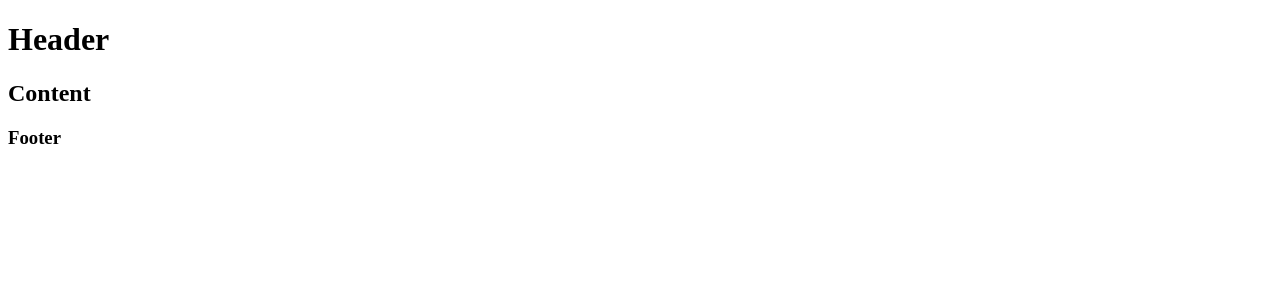
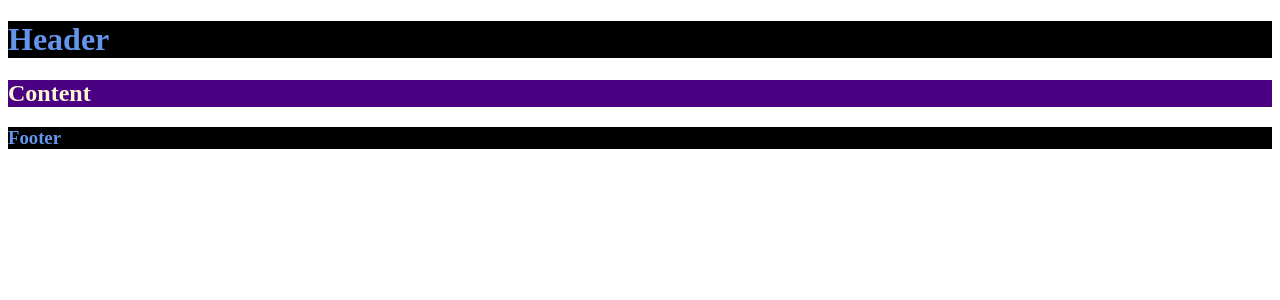
Before and after one commit to akinniyThomas/EBC_Project, a Django app: page / in a window 1280 px wide. Shown: the top 300 px of the page. Run offline with Django 3.2, Linux system fonts and the light colour scheme.

Commit message:
included style.css file

```diff
--- /dev/null
+++ b/EBC_Project/ebc_app/static/ebc_app/style.css
@@ -0,0 +1,17 @@
+.head
+{
+    color : cornflowerblue;
+    background-color : black;
+}
+
+.cont
+{
+    color : lightgoldenrodyellow;
+    background-color : indigo;
+}
+
+.foot
+{
+    color:cornflowerblue;
+    background-color: black;
+}
--- a/EBC_Project/ebc_app/templates/ebc_app/base.html
+++ b/EBC_Project/ebc_app/templates/ebc_app/base.html
@@ -4,6 +4,8 @@
 <head>
     <meta charset="utf-8" />
     <title>{{ title }}</title>
+    {% load staticfiles %}
+    <link rel="stylesheet" type="text/css" href="{% static 'ebc_app/style.css' %}" />
 </head>
 <body>
     <div class="head">
```
Also changed, not shown: 1 other file.
